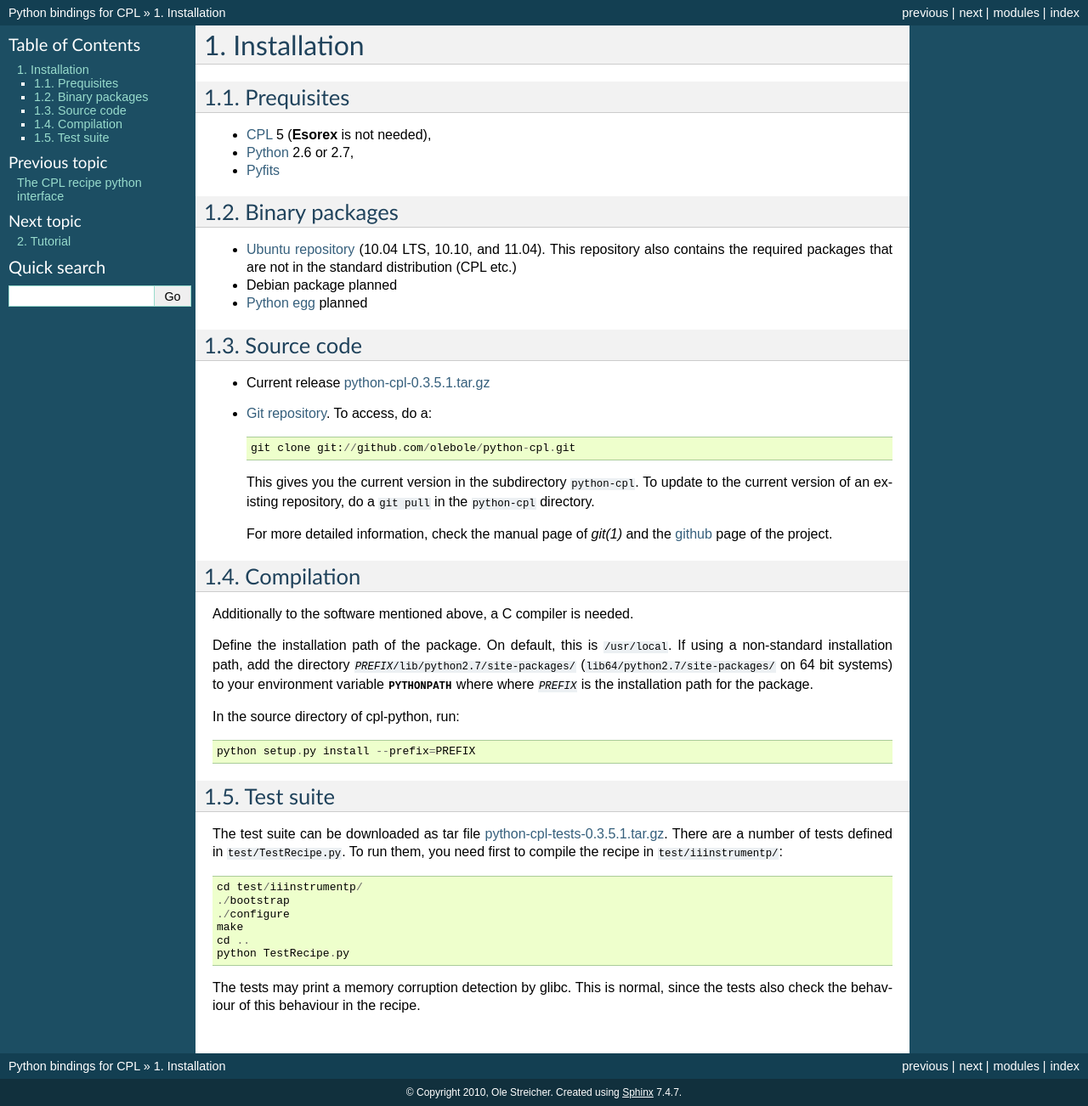
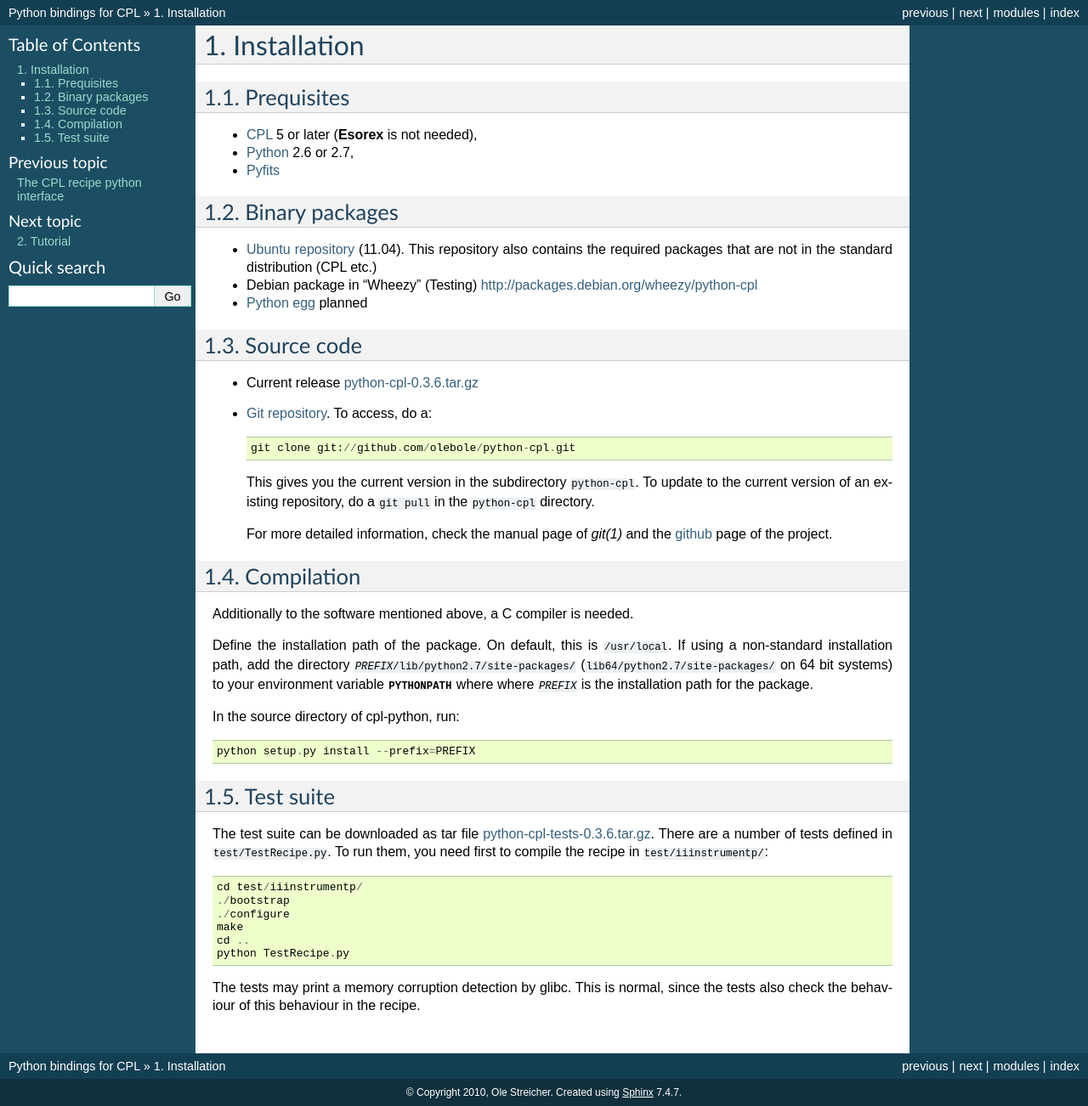
Before and after one commit to olebole/python-cpl, a Sphinx documentation site: the page built from doc/install.rst, in a window 1280 px wide. Shown: the whole page at 85% size. Built offline with Sphinx 7.4.7, drawn with Linux system fonts in a browser that asks for light colours; the version number is read from the project's files by our own code.

Commit message:
Set version number

```diff
--- a/doc/install.rst
+++ b/doc/install.rst
@@ -4,7 +4,7 @@
 Prequisites
 -----------
 
-* `CPL <http://www.eso.org/sci/software/cpl/>`_ 5
+* `CPL <http://www.eso.org/sci/software/cpl/>`_ 5 or later
   (:program:`Esorex` is not needed),
 * `Python <http://www.python.org/>`_ 2.6 or 2.7,
 * `Pyfits <http://www.pyfits.org/>`_
@@ -12,16 +12,17 @@
 Binary packages
 ---------------
 
-* `Ubuntu repository <https://launchpad.net/~olebole/+archive/astro>`_ (10.04
-  LTS, 10.10, and 11.04). This repository also contains the required packages
+* `Ubuntu repository <https://launchpad.net/~olebole/+archive/astro>`_
+  (11.04). This repository also contains the required packages
   that are not in the standard distribution (CPL etc.)
-* Debian package planned
+* Debian package in "Wheezy" (Testing)
+  `<http://packages.debian.org/wheezy/python-cpl>`_
 * `Python egg <http://peak.telecommunity.com/DevCenter/EasyInstall>`_ planned
 
 Source code
 -----------
 
-* Current release `python-cpl-0.3.5.1.tar.gz <python-cpl-0.3.5.1.tar.gz>`_
+* Current release `python-cpl-0.3.6.tar.gz <python-cpl-0.3.6.tar.gz>`_
 * `Git repository <http://github.com/olebole/python-cpl>`_. To access, do a::
 
     git clone git://github.com/olebole/python-cpl.git
@@ -52,7 +53,7 @@
 Test suite
 ----------
 
-The test suite can be downloaded as tar file `python-cpl-tests-0.3.5.1.tar.gz <python-cpl-tests-0.3.5.1.tar.gz>`_.
+The test suite can be downloaded as tar file `python-cpl-tests-0.3.6.tar.gz <python-cpl-tests-0.3.6.tar.gz>`_.
 There are a number of tests defined in :file:`test/TestRecipe.py`. To run
 them, you need first to compile the recipe in :file:`test/iiinstrumentp/`::
 
```
